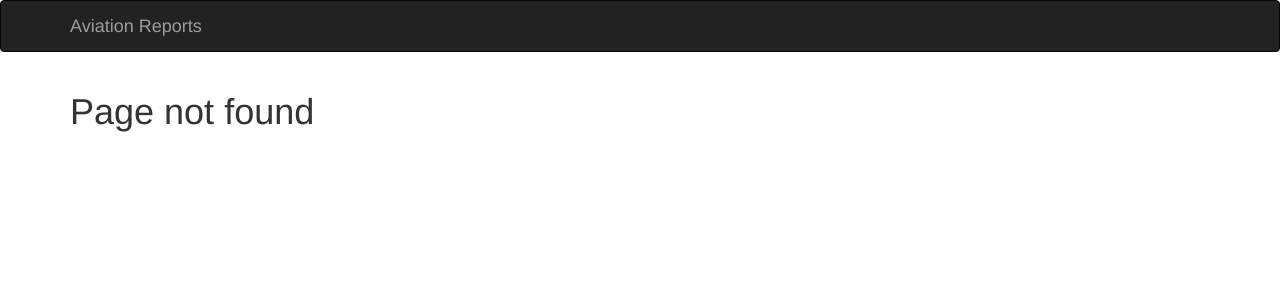
After one commit to Shakeebbk/flask-hello, a Flask app: template templates/404.html in a window 1280 px wide. The commit adds this page. Shown: the top 300 px of the page. Run offline with Flask 2, Linux system fonts and the light colour scheme; the template is opened without the code that fills it, so the values that code supplies are empty; some libraries are stand-ins or nearby versions.

Commit message:
404 page themed

```diff
--- a/app.py
+++ b/app.py
@@ -22,5 +22,9 @@ def index():
 #        resp += ("["+items['item']+"] ")+(items['percentage_growth_2001_02_to_2015_16_'])+"<br>"
     return render_template('index.html', items=data['records'])
 
+@app.errorhandler(404)
+def not_found(e):
+    return render_template('404.html')
+
 if __name__ == "__main__":
     app.run(host='0.0.0.0', port=80, debug=True)
--- /dev/null
+++ b/templates/404.html
@@ -0,0 +1,7 @@
+{% extends 'base.html' %}
+
+{% block title %}Hello World{% endblock %}
+
+{% block page_content %}
+    <h1>Page not found</h1>
+{% endblock %}
--- /dev/null
+++ b/templates/base.html
@@ -0,0 +1,15 @@
+{% extends 'bootstrap/base.html' %}
+
+{% block navbar %}
+    <nav class="navbar navbar-inverse" role="navigation">
+        <div class="container">
+            <a class="navbar-brand" href="#">Aviation Reports</a>
+        </div>
+    </nav>
+{% endblock %}
+
+{% block content %}
+    <div class="container">
+        {% block page_content %}{% endblock %}
+    </div>
+{% endblock %}
```
Also changed, not shown: templates/index.html (+2 -10 lines).
